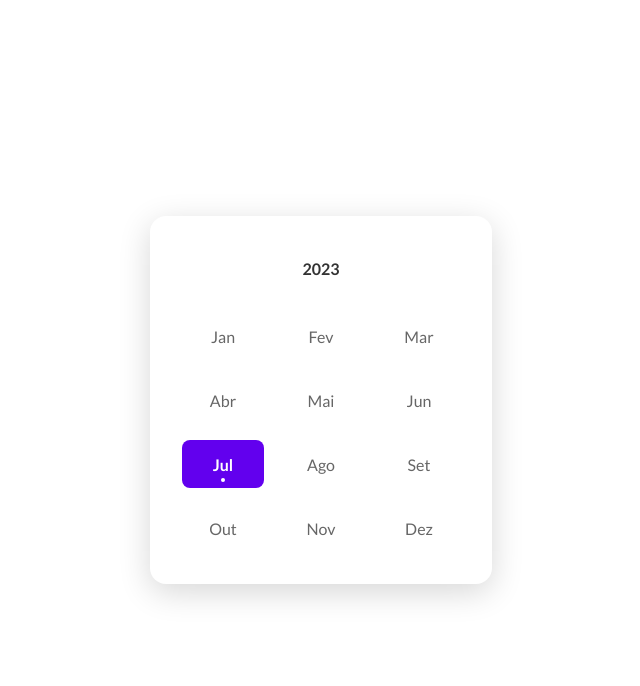
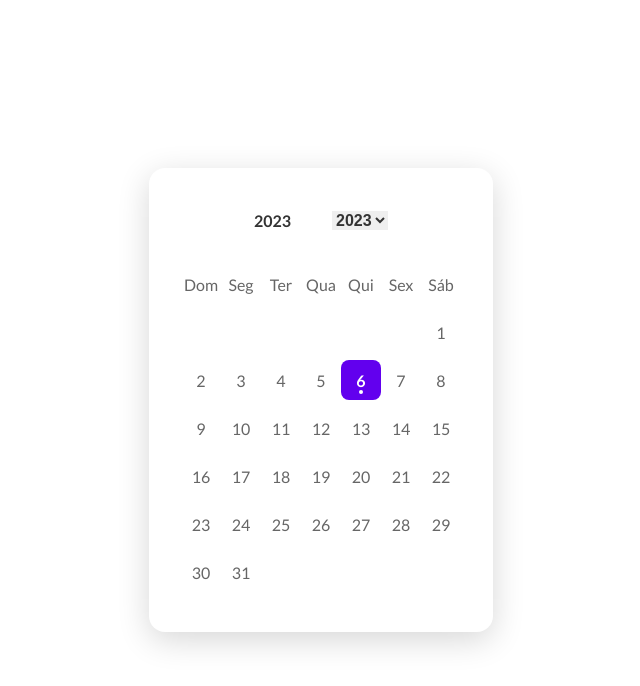
Before and after one commit to gabrielpedutti/Projetos-BoraCodar, a plain HTML site: page 17 - Date Picker/index.html in a window 1280 px wide. Both pictures are taken after a click on the element "Jul". Shown: the whole page, without its empty margins (319-959 px from the left). Drawn offline with Linux system fonts and the light colour scheme; some icons are missing.

Commit message:
Adicionado renderização dos dias do mês e dia atual

```diff
--- a/17 - Date Picker/index.html
+++ b/17 - Date Picker/index.html
@@ -15,6 +15,7 @@
         <header>
             <i class="ph-bold ph-caret-left"></i>
             <span></span>
+            <select name="year" id="yearSelect"></select>
             <i class="ph-bold ph-caret-right"></i>
         </header>
         <main></main>
--- a/17 - Date Picker/script.js
+++ b/17 - Date Picker/script.js
@@ -1,17 +1,98 @@
 const months = ['Jan', 'Fev', 'Mar', 'Abr', 'Mai', 'Jun', 'Jul', 'Ago', 'Set', 'Out', 'Nov', 'Dez']
+const daysOfWeek = ['Dom', 'Seg', 'Ter', 'Qua', 'Qui', 'Sex', 'Sáb']
+const buttonLeft = app.querySelector('header i.ph-caret-left')
+const buttonRight = app.querySelector('header i.ph-caret-right')
+const year = app.querySelector('header span')
+const currentYear = new Date().getFullYear()
+const main = app.querySelector('main')
+const yearSelect = app.querySelector('#yearSelect')
+
+year.innerHTML = currentYear
+main.innerHTML = render()
+
+
+buttonLeft.addEventListener('click', () => {
+    if(main.classList.contains('month')) {
+        main.classList.remove('month')
+    }
+    if(year.innerHTML != (currentYear-100)) {
+        year.innerHTML = parseInt(year.innerHTML)-1
+        app.querySelector('main').innerHTML = render()
+    }
+})
+
+buttonRight.addEventListener('click', () => {
+    if(main.classList.contains('month')) {
+        main.classList.remove('month')
+    }
+    if(year.innerHTML != (currentYear+100)) {
+        year.innerHTML = parseInt(year.innerHTML) + 1
+        app.querySelector('main').innerHTML = render()
+    }
+})
+
+year.addEventListener('click', () => {
+    if(main.classList.contains('month')) {
+        main.classList.remove('month')
+        app.querySelector('main').innerHTML = render()
+    }
+})
+
+for (let i = (currentYear - 100); i <= (currentYear + 100); i++) {
+    const yearSelected = i == year.innerHTML ? 'selected' : ''
+    yearSelect.innerHTML += `<option ${yearSelected} value="${i}">${i}</option>`
+}
 
 function render() {
     let output = ''
+    let thisMonth
 
-    const thisMonth = months[new Date().getMonth()]
+    if(year.innerHTML == new Date().getFullYear()) {
+        thisMonth = months[new Date().getMonth()]
+    }
 
     for (let month of months) {
         const active = thisMonth == month ? 'active' : ''
-        output += `<div class="${active}"> ${month} </div>`
+        output += `<div class="${active}">${month}</div>`
     }
 
     return output
 }
 
-app.querySelector('main').innerHTML = render()
-app.querySelector('header span').innerHTML = new Date().getFullYear()
+let divMonths = app.querySelectorAll('main div')
+
+divMonths.forEach(divMonth => {
+    divMonth.addEventListener('click', () => {
+        main.classList.add('month')
+        main.innerHTML = renderWeekNames()
+        main.innerHTML += renderMonth(divMonth.innerText)
+    })
+});
+
+function renderWeekNames() {
+    let output = ''
+    for (let dayOfWeek of daysOfWeek) {
+        output += `<div class='daysOfWeek'> ${dayOfWeek} </div>`
+    }
+    return output
+}
+
+function renderMonth(month) {
+    let output = ''
+    const date = new Date()
+    let thisDay = date.getDate()
+    const monthInNumber = months.indexOf((month))
+    date.setMonth(monthInNumber)
+    const lastDayNumber = new Date(date.getFullYear(), date.getMonth() + 1, 0).getDate()
+    const firstDay = new Date(date.getFullYear(), date.getMonth(), 1)
+
+    for (let i = 0; i < firstDay.getDay(); i++) {
+        output += `<div> ${' '} </div>`
+    }
+
+    for (let i = 1; i <= lastDayNumber; i++) {
+        const active = thisDay == i ? 'active' : ''
+        output += `<div class="${active}"> ${i} </div>`
+    }
+    return output
+}
--- a/17 - Date Picker/style.css
+++ b/17 - Date Picker/style.css
@@ -45,10 +45,12 @@ header i {
     padding: 1.6rem;
     border-radius: 50%;
     color: #666;
+
 }
 
 header i:hover {
     background-color: #ECE0FD;
+    cursor: pointer;
 }
 
 main {
@@ -57,9 +59,15 @@ main {
     gap: 1.6rem;
 }
 
+main.month {
+    display: grid;
+    grid-template-columns: repeat(7, 1fr);
+    gap: 0rem;
+}
+
 main > div {
     width: 8.2rem;
-    height: 4.8rem;
+    height: 4rem;
     display: flex;
     align-items: center;
     justify-content: center;
@@ -68,9 +76,31 @@ main > div {
     transition: all 300ms;
 }
 
+main.month > div {
+    width: 4.0rem;
+    height: 4.0rem;
+    display: flex;
+    align-items: center;
+    justify-content: center;
+    color: #666;
+    cursor: pointer;
+    transition: all 300ms;
+    margin-bottom: .8rem;
+}
+
+main > div.daysOfWeek {
+    cursor: context-menu;
+}
+
+
+
 main > div:hover {
     background-color: #ece0fd;
     border-radius: .8rem;
+}
+
+main > div.daysOfWeek:hover {
+    background-color: transparent;
 }
 
 main > div.active {
@@ -90,3 +120,14 @@ main > div.active::after {
     position: absolute;
     bottom: .6rem;
 }
+
+select, option {
+    border: none;
+    font-size: 1.6rem;
+    font-weight: 700;
+    color: #333;
+}
+
+option {
+    margin: 10px;
+}
```
